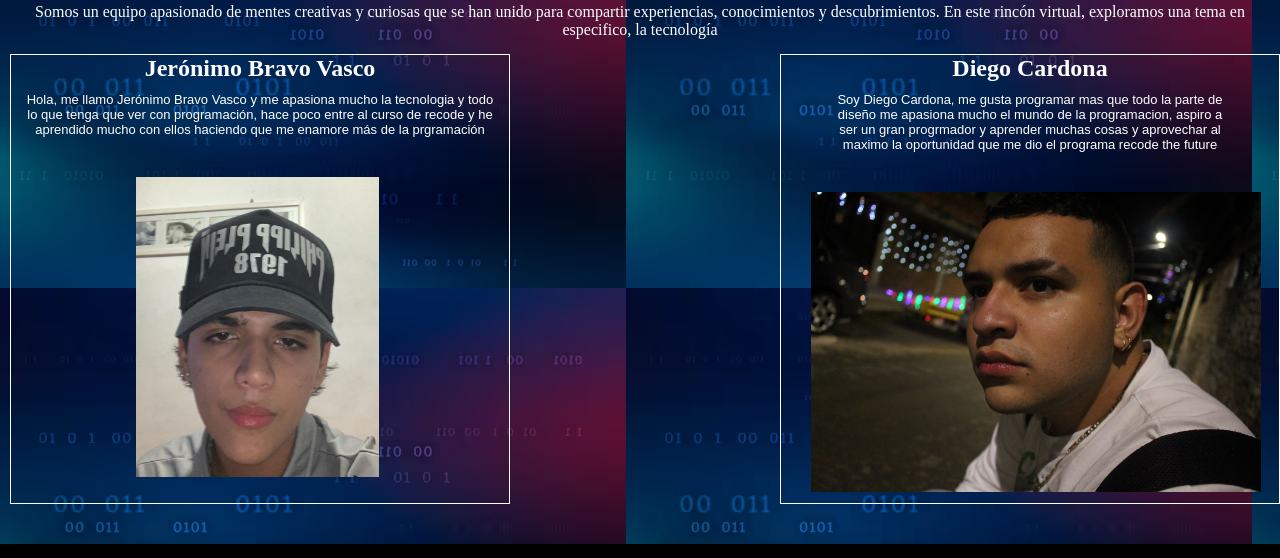
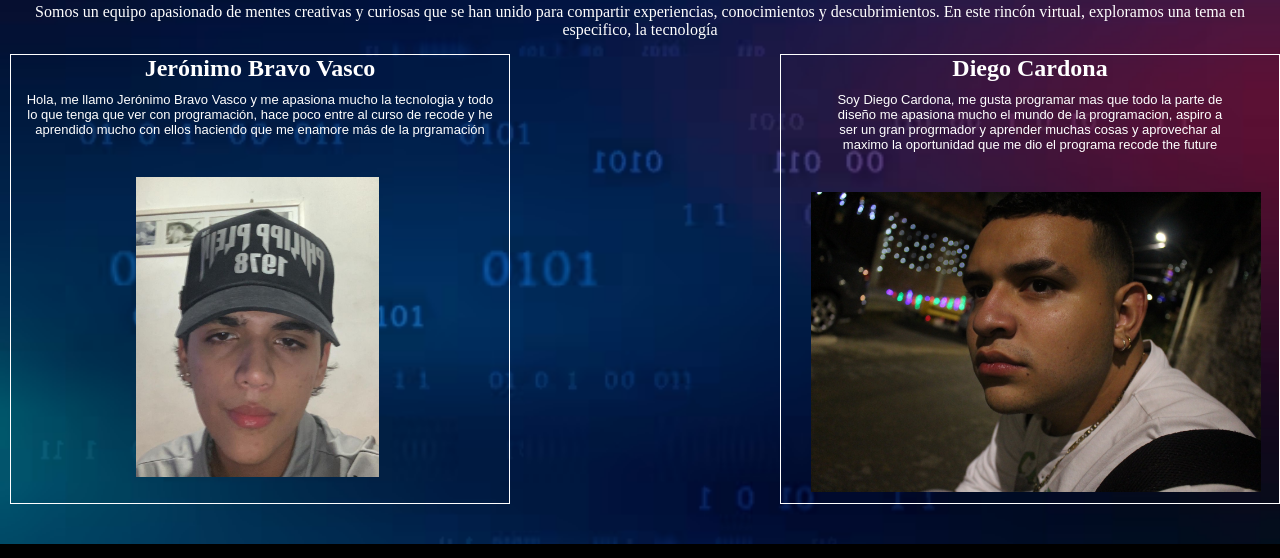
Before and after one commit to jbv05/Proyecto-ev2, a plain HTML site: page paginap.html in a window 1280 px wide. Shown: the part 129-687 px from the top of the page. Drawn offline with Linux system fonts and the light colour scheme.

Commit message:
(UPDATE) Organizamos el fondo en todas las paginas

```diff
--- a/public/estilos/paginap.css
+++ b/public/estilos/paginap.css
@@ -116,4 +116,7 @@ footer {
 
 body{
     background-image: url(/public/imagenes/fondo\ programacion.avif);
+    background-repeat: no-repeat;
+    background-size: cover;
+    background-position: center;
 }
--- a/public/estilos/recode.css
+++ b/public/estilos/recode.css
@@ -78,6 +78,9 @@ footer {
     margin: 0 10px;
 }
 
-body {
+body{
     background-image: url(/public/imagenes/fondo\ programacion.avif);
+    background-repeat: no-repeat;
+    background-size: cover;
+    background-position: center;
 }
--- a/public/estilos/tecnologias.css
+++ b/public/estilos/tecnologias.css
@@ -123,6 +123,9 @@ footer {
     padding: 20px 0;
   }
 
-body{
+  body{
     background-image: url(/public/imagenes/fondo\ programacion.avif);
+    background-repeat: no-repeat;
+    background-size: cover;
+    background-position: center;
 }
```
